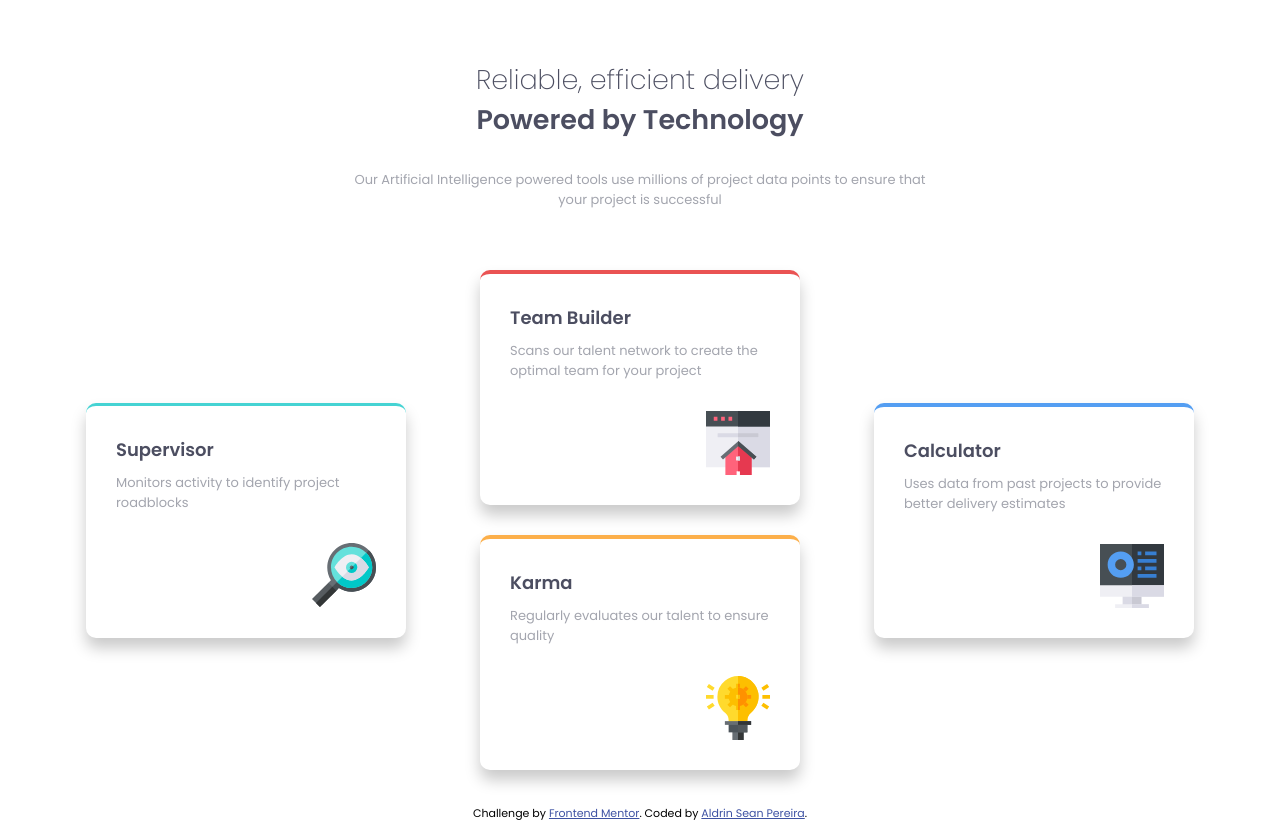
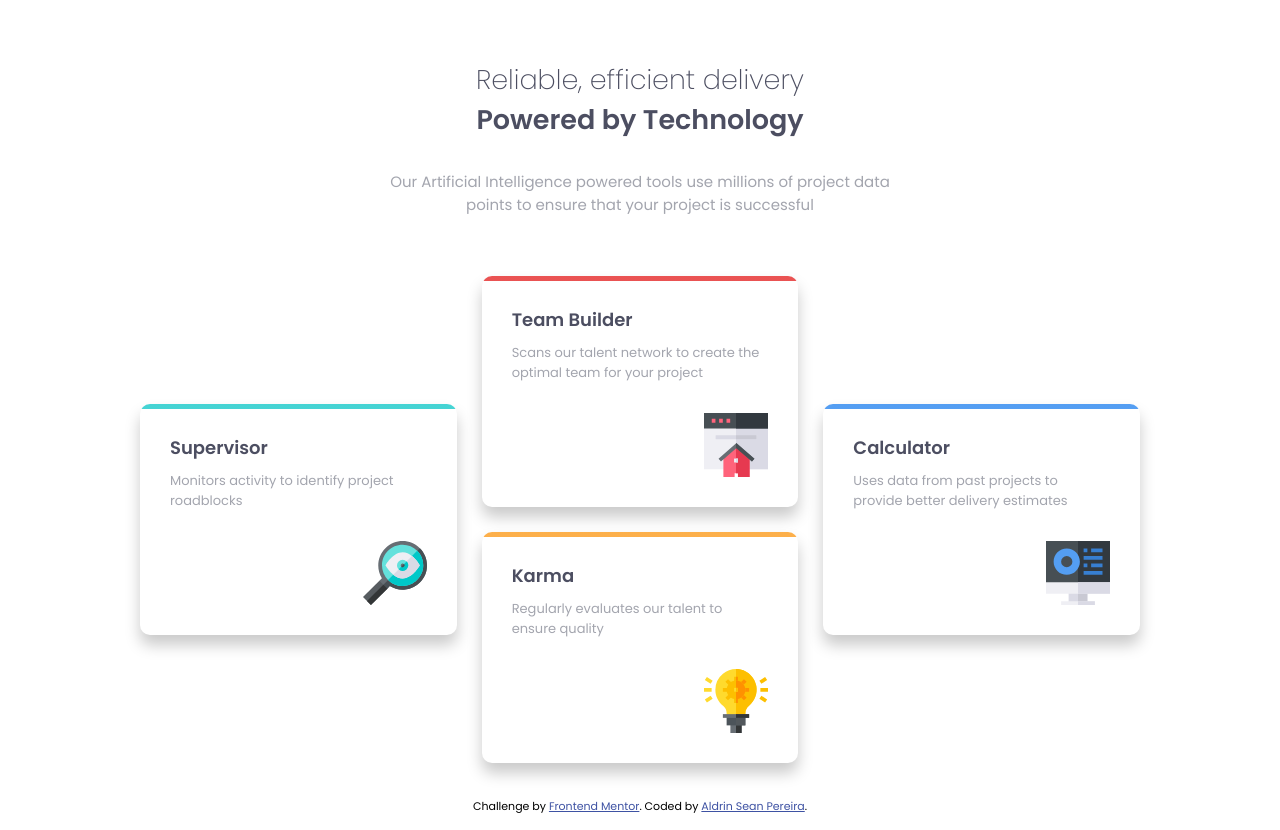
Before and after one commit to AldrinSeanPereira/four-card-feature-section-master, a plain HTML site: page index.html in a window 1280 px wide. Drawn offline with Linux system fonts and the light colour scheme.

Commit message:
Updated code
- changed to explicit grid rows and columns
- changed to manual fixed grid size

```diff
--- a/index.html
+++ b/index.html
@@ -26,25 +26,25 @@
 
     <div class="card-grid">
 
-      <div class="card-grid__card card-grid__first-card">
+      <div class="card-grid__card card-grid__card--cyan">
         <h3 class="card-grid__headings">Supervisor</h3>
         <p class="card-grid__paragraphs">Monitors activity to identify project roadblocks</p>
         <img class="card-grid__image" src="images/icon-supervisor.svg" alt="magnifying glass icon" />
       </div>
 
-      <div class="card-grid__card card-grid__second-card">
+      <div class="card-grid__card card-grid__card--red">
         <h3 class="card-grid__headings">Team Builder</h3>
         <p class="card-grid__paragraphs">Scans our talent network to create the optimal team for your project</p>
         <img class="card-grid__image" src="images/icon-team-builder.svg" alt="browser with home icon" />
       </div>
 
-      <div class="card-grid__card card-grid__third-card">
+      <div class="card-grid__card card-grid__card--orange">
         <h3 class="card-grid__headings">Karma</h3>
         <p class="card-grid__paragraphs">Regularly evaluates our talent to ensure quality</p>
         <img class="card-grid__image" src="images/icon-karma.svg" alt="lightbulb icon" />
       </div>
 
-      <div class="card-grid__card card-grid__fourth-card">
+      <div class="card-grid__card card-grid__card--blue">
         <h3 class="card-grid__headings">Calculator</h3>
         <p class="card-grid__paragraphs">Uses data from past projects to provide better delivery estimates</p>
         <img class="card-grid__image" src="images/icon-calculator.svg" alt="desktop screen icon" />
--- a/styles.css
+++ b/styles.css
@@ -12,6 +12,7 @@
 
     /* spacing */
     --space-10px: calc((10/16) * 1rem);
+    --space-25px: calc((25/16) * 1rem);
     --space-30px: calc((30/16) * 1rem);
     --space-60px: calc((60/16) * 1rem);
 
@@ -27,7 +28,7 @@
     --font-weight-600: 600;
 
     /* others */
-    --card-size: calc((320/16) * 1rem);
+    --grid-size-max: calc((1000/16) * 1rem);
     --border-radius: calc((10/16) * 1rem);
     --footer-position: calc((8/16) * 1rem);
 }
@@ -37,7 +38,7 @@
     padding: 0;
     box-sizing: border-box;
 
-    /* border: 1px solid black; */
+    /* border: 1px solid black;  */
 }
 
 body {
@@ -49,19 +50,26 @@ body {
     display: grid;
     justify-items: center;
     margin: auto;
+    padding: var(--space-60px) var(--space-30px);
 }
 
 .main-content {
-    width: 90%;
-    margin: var(--space-60px) 0;
+    width: 100%;
+    display: grid;
+    justify-items: center;
 }
 
 .heading-group {
+    width: 100%;
     display: grid;
     justify-items: center;
     margin-bottom: var(--space-60px);
     color: var(--color-Very-Dark-Blue);
-    font-size: var(--font-size-18px);
+}
+
+.heading-group > * {
+    text-align: center;
+    width: 70%;
 }
 
 .heading-group__first-heading {
@@ -71,9 +79,6 @@ body {
 .heading-group__paragraph {
     color: var(--color-Grayish-Blue);
     margin-top: var(--space-30px);
-    text-align: center;
-    width: 50%;
-    font-size: var(--font-size-13px);
 }
 
 .card-grid,
@@ -82,40 +87,42 @@ body {
 }
 
 .card-grid {
-    grid-template-areas:
-        "first"
-        "second"
-        "third"
-        "fourth";
-    justify-items: center;
-    gap: var(--space-30px);
+    max-width: var(--grid-size-max);
+    gap: var(--space-25px);
 }
 
 .card-grid__card {
     padding: var(--space-30px);
-    width: var(--card-size);
     border-radius: var(--border-radius);
     box-shadow: 0 10px 15px rgb(202, 202, 202);
 }
 
-.card-grid__first-card {
-    border-top: 3px solid var(--color-Cyan);
-    grid-area: first;
+.card-grid__card--cyan {
+    background-image: linear-gradient(
+        var(--color-Cyan) 2%,
+        transparent 2%
+    );
 }
 
-.card-grid__second-card {
-    border-top: 4px solid var(--color-Red);
-    grid-area: second;
+.card-grid__card--red {
+    background-image: linear-gradient(
+        var(--color-Red) 2%,
+        transparent 2%
+    );
 }
 
-.card-grid__third-card {
-    border-top: 4px solid var(--color-Orange);
-    grid-area: third;
+.card-grid__card--orange {
+    background-image: linear-gradient(
+        var(--color-Orange) 2%,
+        transparent 2%
+    );
 }
 
-.card-grid__fourth-card {
-    border-top: 4px solid var(--color-Blue);
-    grid-area: fourth;
+.card-grid__card--blue {
+    background-image: linear-gradient(
+        var(--color-Blue) 2%,
+        transparent 2%
+    );
 }
 
 .card-grid__headings {
@@ -149,22 +156,49 @@ body {
     color: hsl(228, 45%, 44%);
 }
 
+/* NOTE */
+/* I had to use explicit grid rows and columns  */
+/* because grid areas was not giving an equal size for each card */
+
 @media (min-width: 800px){
     .card-grid {
-        grid-template-areas:
-            "first      second"
-            "first      second"
-            "fourth     third"
-            "fourth     third";
+        grid-template-columns: repeat(2, 1fr);
+        grid-template-rows: repeat(2, 1fr);
     }
 }
 
 @media (min-width: 1200px){
+
+    .heading-group {
+        font-size: var(--font-size-18px);
+    }
+    .heading-group__paragraph {
+        width: 45%;
+        font-size: var(--font-size-15px);
+    }
+
     .card-grid {
-        grid-template-areas:
-            ".      second  ."
-            "first  second  fourth"
-            "first  third   fourth"
-            ".      third   .";
+        grid-template-columns: repeat(3, 1fr);
+        grid-template-rows: repeat(4, 1fr);
+    }
+
+    .card-grid__card:nth-of-type(1) {
+        grid-column: 1;
+        grid-row: 2 / span 2;
+    }
+
+    .card-grid__card:nth-of-type(2) {
+        grid-column: 2;
+        grid-row: 1 / span 2;
+    }
+
+    .card-grid__card:nth-of-type(3) {
+        grid-column: 2;
+        grid-row: 3 / span 2;
+    }
+
+    .card-grid__card:nth-of-type(4) {
+        grid-column: 3;
+        grid-row: 2 / span 2;
     }
 }
```
Also changed, not shown: 1 other file.
